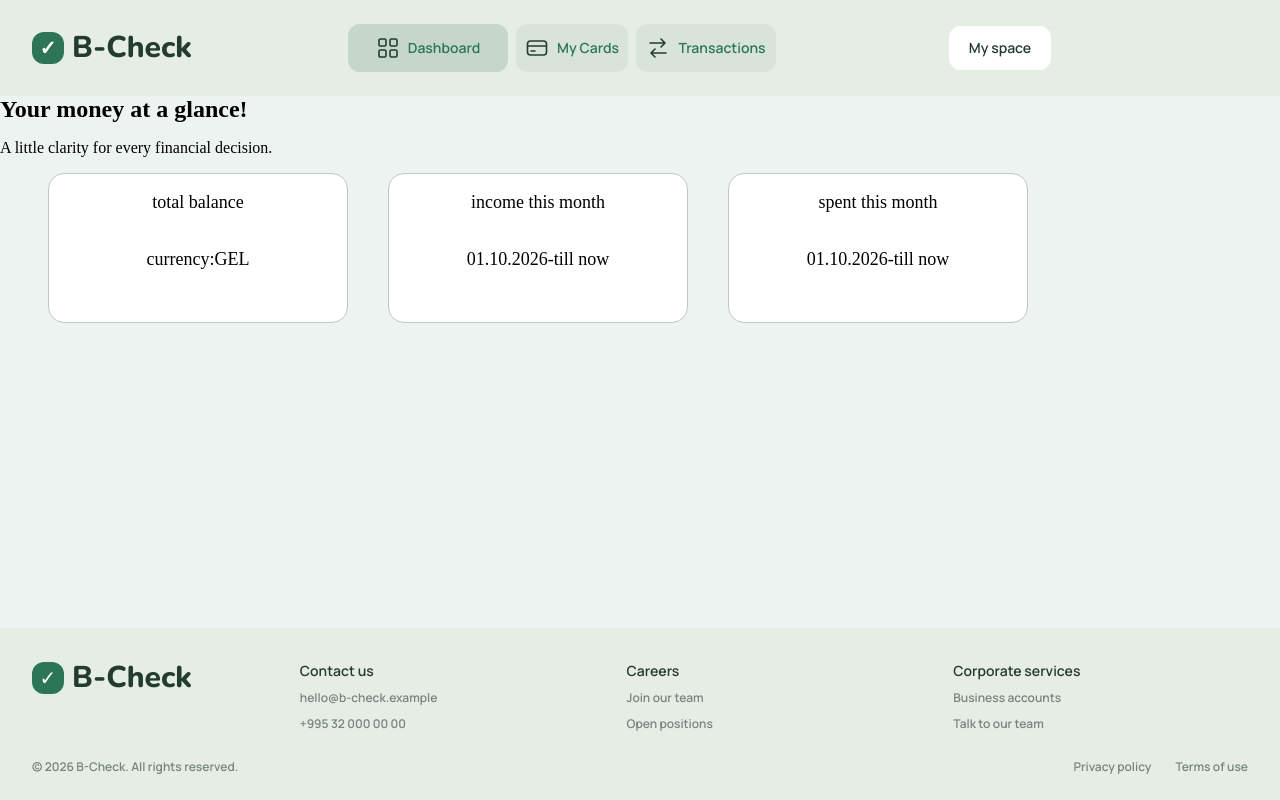
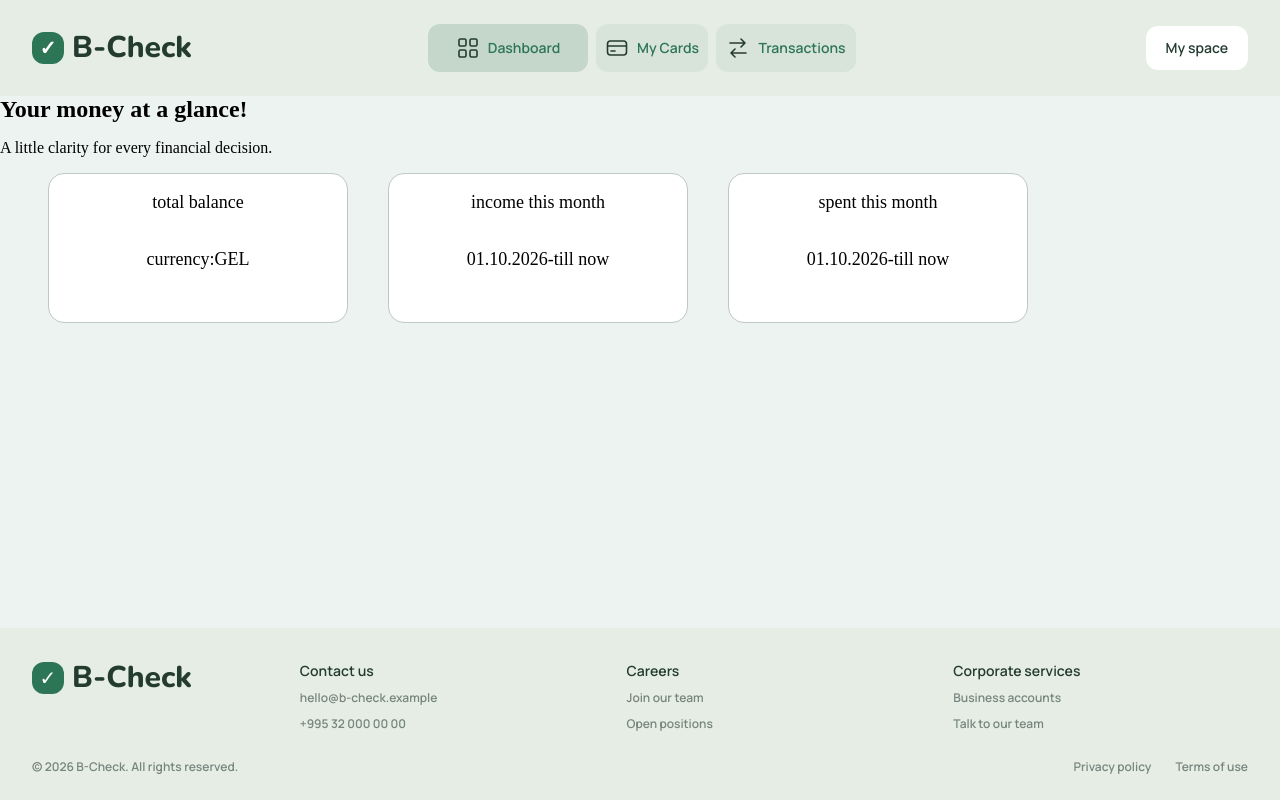
Before and after one commit to giorgi-v2/B-check, an Angular app: page / in a window 1280 px wide. Built offline with nearby package versions, Linux system fonts and the light colour scheme.

Commit message:
fix styles

```diff
--- a/src/app/components/header/header.scss
+++ b/src/app/components/header/header.scss
@@ -72,17 +72,13 @@
 }
 
 app-navigation {
-  flex: 0 1 876px;
+  flex: 1;
   min-width: 0;
 }
 
 @media (max-width: 1100px) {
   .header_logo {
     flex-basis: 160px;
-  }
-
-  app-navigation {
-    flex: 1;
   }
 }
 
--- a/src/app/components/navigation/navigation.scss
+++ b/src/app/components/navigation/navigation.scss
@@ -66,7 +66,7 @@
 .header_account_button {
   display: flex;
   flex: 0 0 176px;
-  justify-content: center;
+  justify-content: flex-end;
 
   button {
     min-height: 44px;
```
